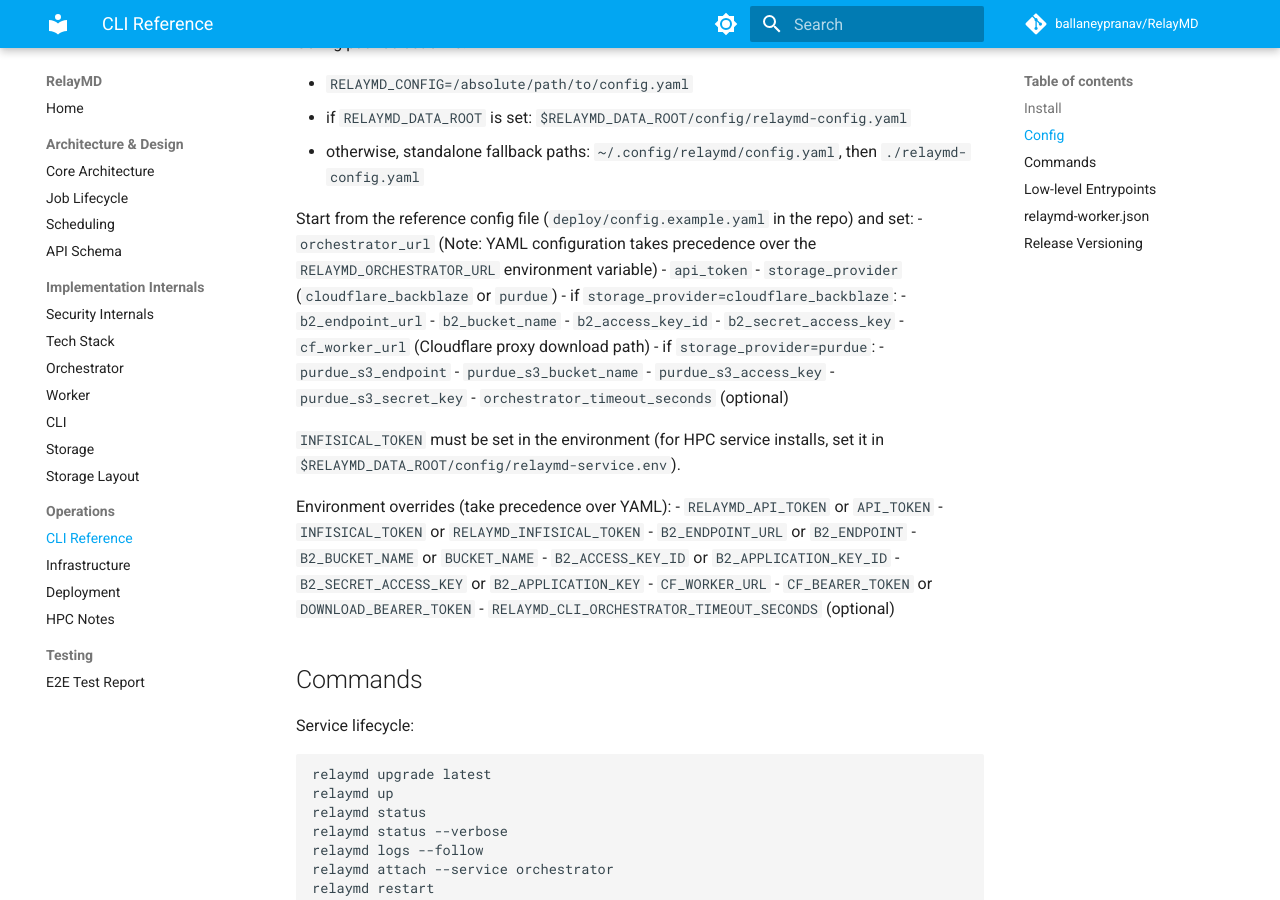
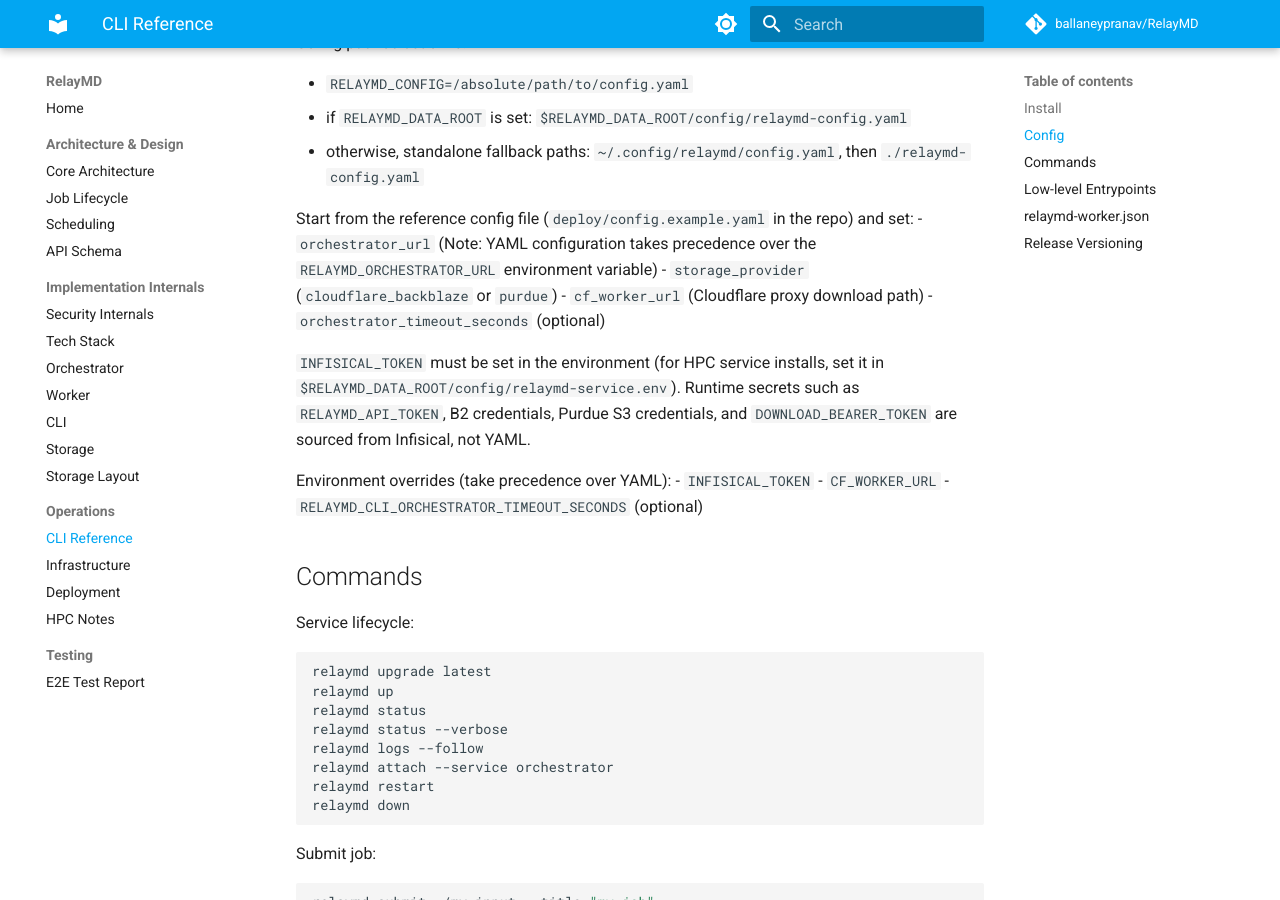
Before and after one commit to ballaneypranav/RelayMD, an MkDocs documentation site: the page built from docs/cli.md, in a window 1280 px wide and 900 px high, scrolled down 677 px. Built offline with MkDocs 1.6.1 and Material for MkDocs 9.7.7, drawn with Linux system fonts in a browser that asks for light colours; comment, search, counter and statistics services are not loaded.

Commit message:
Update documentation and deployment scripts for Infisical secret handling

```diff
--- a/docs/cli.md
+++ b/docs/cli.md
@@ -33,33 +33,18 @@
 
 Start from the reference config file (`deploy/config.example.yaml` in the repo) and set:
 - `orchestrator_url` (Note: YAML configuration takes precedence over the `RELAYMD_ORCHESTRATOR_URL` environment variable)
-- `api_token`
 - `storage_provider` (`cloudflare_backblaze` or `purdue`)
-- if `storage_provider=cloudflare_backblaze`:
-- `b2_endpoint_url`
-- `b2_bucket_name`
-- `b2_access_key_id`
-- `b2_secret_access_key`
 - `cf_worker_url` (Cloudflare proxy download path)
-- if `storage_provider=purdue`:
-- `purdue_s3_endpoint`
-- `purdue_s3_bucket_name`
-- `purdue_s3_access_key`
-- `purdue_s3_secret_key`
 - `orchestrator_timeout_seconds` (optional)
 
 `INFISICAL_TOKEN` must be set in the environment (for HPC service installs, set it
 in `$RELAYMD_DATA_ROOT/config/relaymd-service.env`).
+Runtime secrets such as `RELAYMD_API_TOKEN`, B2 credentials, Purdue S3
+credentials, and `DOWNLOAD_BEARER_TOKEN` are sourced from Infisical, not YAML.
 
 Environment overrides (take precedence over YAML):
-- `RELAYMD_API_TOKEN` or `API_TOKEN`
-- `INFISICAL_TOKEN` or `RELAYMD_INFISICAL_TOKEN`
-- `B2_ENDPOINT_URL` or `B2_ENDPOINT`
-- `B2_BUCKET_NAME` or `BUCKET_NAME`
-- `B2_ACCESS_KEY_ID` or `B2_APPLICATION_KEY_ID`
-- `B2_SECRET_ACCESS_KEY` or `B2_APPLICATION_KEY`
+- `INFISICAL_TOKEN`
 - `CF_WORKER_URL`
-- `CF_BEARER_TOKEN` or `DOWNLOAD_BEARER_TOKEN`
 - `RELAYMD_CLI_ORCHESTRATOR_TIMEOUT_SECONDS` (optional)
 
 ## Commands
```
Also changed, not shown: deploy/hpc/README.md (+4 -1 lines), docs/cli-internals.md (+2 -2 lines), docs/deployment.md (+3 -2 lines), docs/infra.md (+8 -0 lines), docs/secrets.md (+13 -0 lines), 4 other files.
